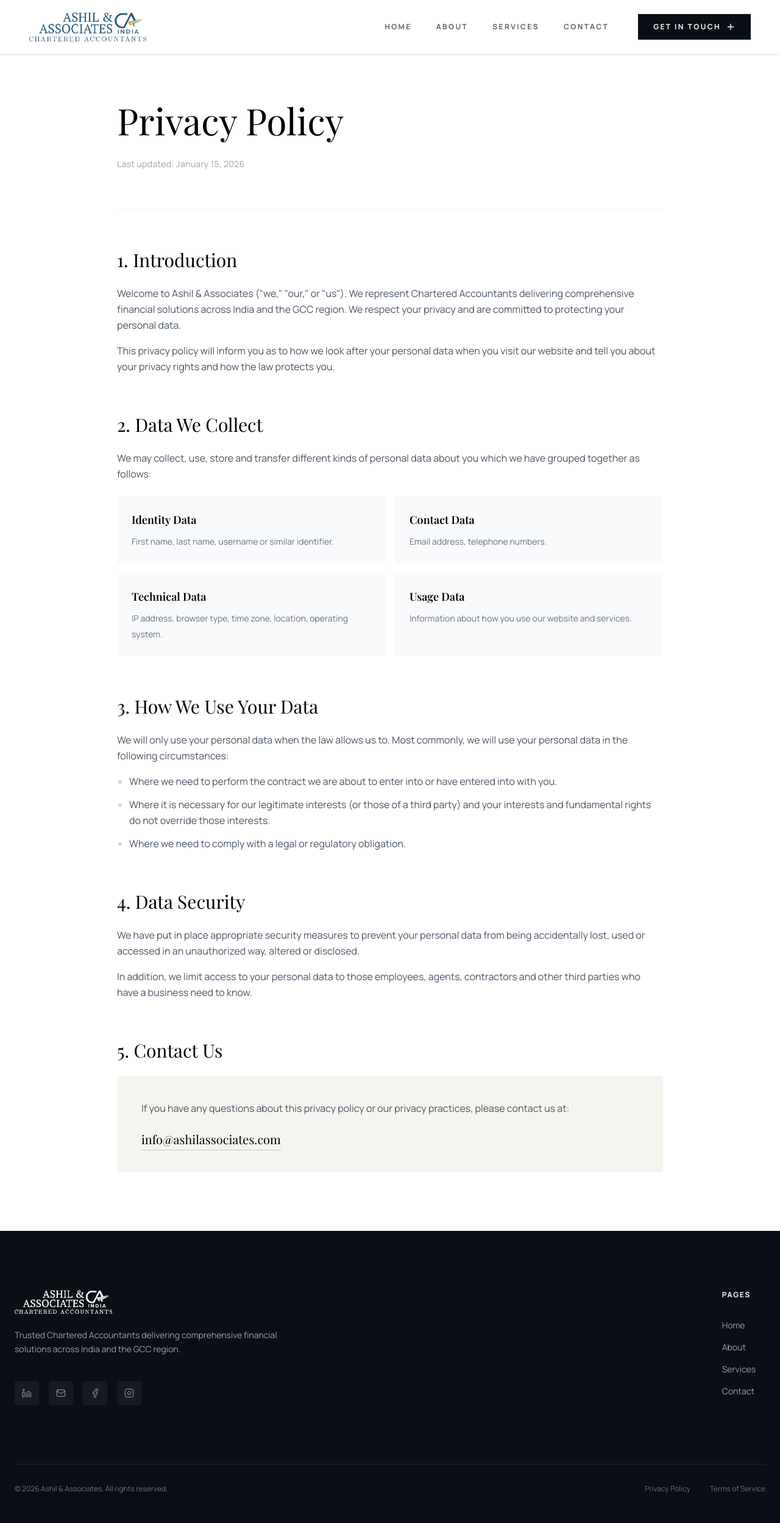
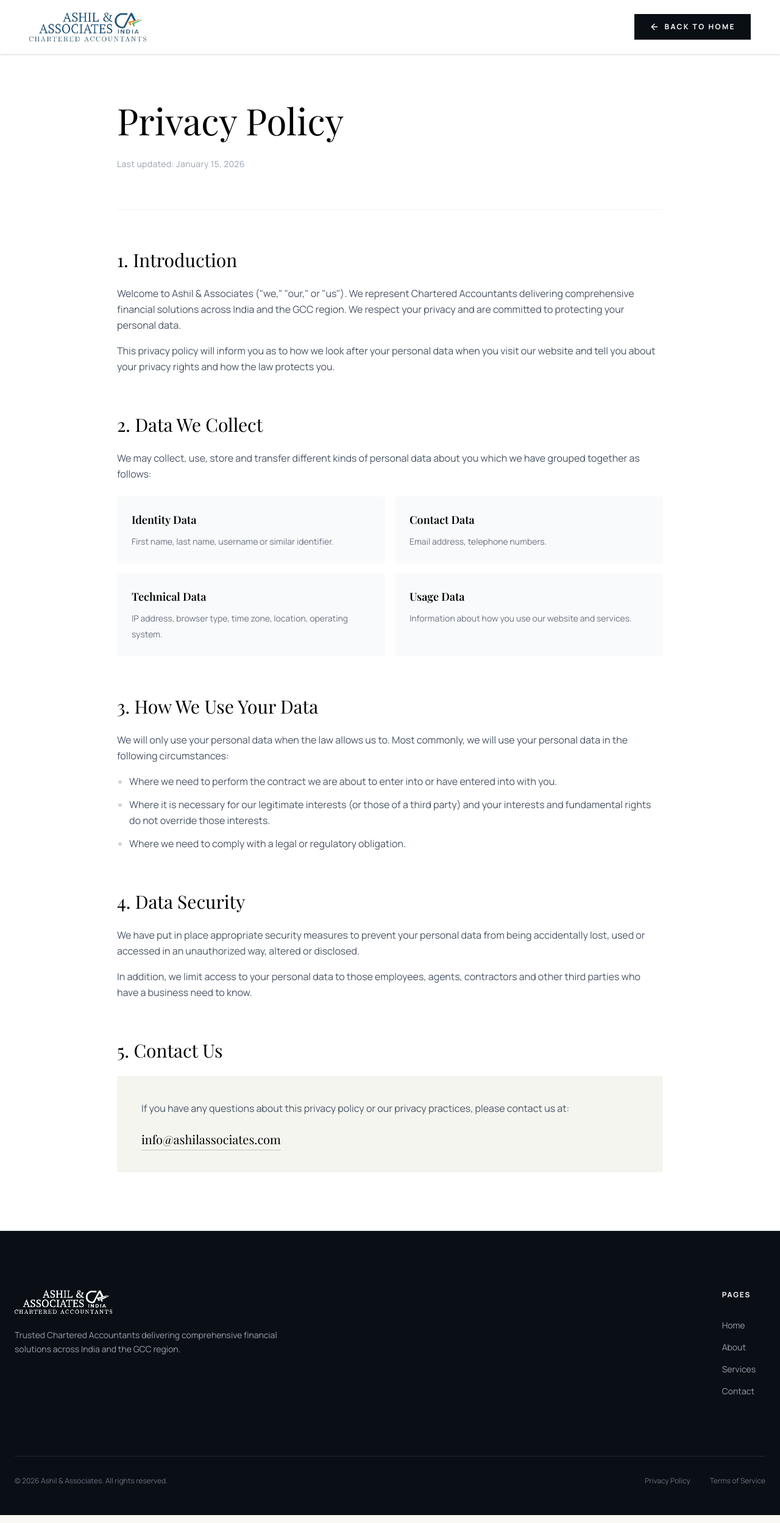
Before and after one commit to AsilMehaboob/Ashil-Associates, a Next.js app: page /privacy-policy in a window 1280 px wide. Shown: the whole page at 61% size. Built offline with nearby package versions, Linux system fonts and the light colour scheme.

Commit message:
some edits

```diff
--- a/components/Contact.tsx
+++ b/components/Contact.tsx
@@ -90,14 +90,7 @@ export default function Contact() {
                     ) : (
                       detail.lines.map((line, i) => {
                         let href: string | undefined;
-                        if (detail.icon === "phone") {
-                          // Extract all digits from the line
-                          const digits = line.replace(/\D/g, "");
-                          if (digits.length >= 10) {
-                            // Format as Indian phone number
-                            href = `tel:+91${digits}`;
-                          }
-                        } else if (detail.icon === "mail") {
+                        if (detail.icon === "mail") {
                           href = `mailto:${line}`;
                         } else if (detail.icon === "globe") {
                           href = `https://${line.replace(/^https?:\/\//, "")}`;
@@ -107,8 +100,14 @@ export default function Contact() {
                           <a
                             key={i}
                             href={href}
-                            target={detail.icon === "globe" ? "_blank" : undefined}
-                            rel={detail.icon === "globe" ? "noopener noreferrer" : undefined}
+                            target={
+                              detail.icon === "globe" ? "_blank" : undefined
+                            }
+                            rel={
+                              detail.icon === "globe"
+                                ? "noopener noreferrer"
+                                : undefined
+                            }
                             className="block text-sm font-medium text-[var(--color-midnight-500)] leading-relaxed hover:text-[var(--color-midnight-900)] transition-colors"
                           >
                             {line}
--- a/components/Footer.tsx
+++ b/components/Footer.tsx
@@ -4,17 +4,9 @@ import { FOOTER_CONTENT } from "@/constants";
 import Image from "next/image";
 import Link from "next/link";
 
-import { Linkedin, Mail, Facebook, Instagram } from "lucide-react";
 import { motion } from "framer-motion";
 
 export default function Footer() {
-  const SocialIcons = {
-    linkedin: Linkedin,
-    mail: Mail,
-    facebook: Facebook,
-    instagram: Instagram,
-  };
-
   return (
     <footer className="bg-[#090f15] text-white pt-24 pb-12 px-6 border-t border-white/5">
       <motion.div
@@ -39,24 +31,6 @@ export default function Footer() {
             <p className="text-sm text-gray-400 leading-relaxed font-sans max-w-md mb-10">
               {FOOTER_CONTENT.description}
             </p>
-            <div className="flex gap-4">
-              {Object.keys(SocialIcons).map((key) => {
-                const Icon = SocialIcons[key as keyof typeof SocialIcons];
-                return (
-                  <a
-                    key={key}
-                    href="#"
-                    aria-label={`Visit our ${key} page`}
-                    className="w-10 h-10 bg-[#151b21] flex items-center justify-center rounded-sm hover:bg-[#1e252c] transition-colors duration-300 group"
-                  >
-                    <Icon
-                      className="w-4 h-4 text-gray-400 group-hover:text-white transition-colors duration-300"
-                      strokeWidth={1.5}
-                    />
-                  </a>
-                );
-              })}
-            </div>
           </div>
 
           {/* Right Columns: Links */}
--- a/components/Nav.tsx
+++ b/components/Nav.tsx
@@ -2,7 +2,7 @@
 
 import Image from "next/image";
 import Link from "next/link";
-import { Plus, Menu, X } from "lucide-react";
+import { Plus, Menu, X, ArrowLeft } from "lucide-react";
 import { useState, useEffect } from "react";
 import { motion, AnimatePresence } from "framer-motion";
 import { usePathname } from "next/navigation";
@@ -27,6 +27,8 @@ export default function Nav() {
   // Pages that should have visible navbar from the start
   const pagesWithVisibleNavbar = ["/privacy-policy", "/terms-of-service"];
   const shouldStartVisible = pagesWithVisibleNavbar.includes(pathname || "");
+  const isNavActive = isScrolled || shouldStartVisible || isMobileMenuOpen;
+  const isHomePage = pathname === "/";
 
   useEffect(() => {
     // If on a page that needs visible navbar, set scrolled state immediately
@@ -60,13 +62,13 @@ export default function Nav() {
     <>
       <motion.nav
         className={`fixed top-0 left-0 w-full z-50 transition-all duration-300 ${
-          isScrolled || isMobileMenuOpen
+          isNavActive
             ? "bg-white shadow-sm border-b border-gray-100 py-3"
             : "bg-transparent py-6 md:py-8"
         }`}
-        initial={{ y: -100 }}
-        animate={{ y: 0 }}
-        transition={{ duration: 0.6 }}
+        // initial={{ y: -100 }}
+        // animate={{ y: 0 }}
+        // transition={{ duration: 0.6 }}
       >
         <div className="max-w-7xl mx-auto px-6 sm:px-8 lg:px-12 h-16 flex items-center justify-between">
           {/* Logo */}
@@ -76,11 +78,7 @@ export default function Nav() {
             onClick={closeMobileMenu}
           >
             <Image
-              src={
-                isScrolled || isMobileMenuOpen
-                  ? "/logo-transparent.png"
-                  : "/logo-white.png"
-              }
+              src={isNavActive ? "/logo-transparent.png" : "/logo-white.png"}
               alt="Ashil & Associates"
               fill
               className="object-contain object-left"
@@ -90,7 +88,8 @@ export default function Nav() {
 
           <div className="hidden lg:flex items-center gap-12">
             <div className="flex items-center gap-10">
-              {NAV_LINKS.map((link) => (
+              {isHomePage &&
+                NAV_LINKS.map((link) => (
                   <a
                     key={link.label}
                     href={link.href}
@@ -98,7 +97,7 @@ export default function Nav() {
                       handleSmoothScroll(e, link.href.replace("#", ""))
                     }
                     className={`text-xs font-bold tracking-[0.2em] transition-colors font-sans cursor-pointer hover:text-[var(--color-midnight-900)] ${
-                    isScrolled
+                      isNavActive
                         ? "text-[var(--color-midnight-600)]"
                         : "text-white/90 hover:text-white"
                     }`}
@@ -108,11 +107,12 @@ export default function Nav() {
                 ))}
             </div>
 
+            {isHomePage ? (
               <a
                 href="#contact"
                 onClick={(e) => handleSmoothScroll(e, "contact")}
                 className={`flex items-center gap-2 px-6 py-3 text-xs font-bold tracking-[0.2em] transition-all duration-300 border font-sans cursor-pointer uppercase ${
-                isScrolled
+                  isNavActive
                     ? "bg-[var(--color-midnight-950)] text-white hover:bg-[var(--color-midnight-800)] border-[var(--color-midnight-950)]"
                     : "bg-white/10 text-white hover:bg-white hover:text-[var(--color-midnight-950)] border-white/20 hover:border-white backdrop-blur-sm"
                 }`}
@@ -120,6 +120,19 @@ export default function Nav() {
                 GET IN TOUCH
                 <Plus className="w-4 h-4" strokeWidth={2} />
               </a>
+            ) : (
+              <Link
+                href="/"
+                className={`flex items-center gap-2 px-6 py-3 text-xs font-bold tracking-[0.2em] transition-all duration-300 border font-sans cursor-pointer uppercase ${
+                  isNavActive
+                    ? "bg-[var(--color-midnight-950)] text-white hover:bg-[var(--color-midnight-800)] border-[var(--color-midnight-950)]"
+                    : "bg-white/10 text-white hover:bg-white hover:text-[var(--color-midnight-950)] border-white/20 hover:border-white backdrop-blur-sm"
+                }`}
+              >
+                <ArrowLeft className="w-4 h-4" strokeWidth={2} />
+                BACK TO HOME
+              </Link>
+            )}
           </div>
 
           {/* Mobile Menu Button */}
@@ -136,7 +149,9 @@ export default function Nav() {
             ) : (
               <Menu
                 className={`w-8 h-8 ${
-                  isScrolled ? "text-[var(--color-midnight-900)]" : "text-white"
+                  isNavActive
+                    ? "text-[var(--color-midnight-900)]"
+                    : "text-white"
                 }`}
                 strokeWidth={1.5}
               />
@@ -156,7 +171,8 @@ export default function Nav() {
             className="fixed inset-0 bg-white z-40 lg:hidden pt-28 px-6 flex flex-col"
           >
             <div className="flex flex-col items-center justify-center space-y-8 h-full pb-28">
-              {NAV_LINKS.map((link, index) => (
+              {isHomePage &&
+                NAV_LINKS.map((link, index) => (
                   <motion.a
                     key={link.label}
                     href={link.href}
@@ -173,6 +189,7 @@ export default function Nav() {
                   </motion.a>
                 ))}
 
+              {isHomePage ? (
                 <motion.a
                   href="#contact"
                   initial={{ opacity: 0, y: 20 }}
@@ -187,6 +204,22 @@ export default function Nav() {
                   GET IN TOUCH
                   <Plus className="w-5 h-5" strokeWidth={2} />
                 </motion.a>
+              ) : (
+                <motion.div
+                  initial={{ opacity: 0, y: 20 }}
+                  animate={{ opacity: 1, y: 0 }}
+                  transition={{ delay: 0.5 }}
+                >
+                  <Link
+                    href="/"
+                    onClick={closeMobileMenu}
+                    className="flex items-center gap-2 bg-[var(--color-midnight-950)] text-white px-8 py-4 text-xs font-bold tracking-[0.2em] hover:bg-[var(--color-midnight-800)] transition-colors font-sans uppercase mt-8"
+                  >
+                    <ArrowLeft className="w-5 h-5" strokeWidth={2} />
+                    BACK TO HOME
+                  </Link>
+                </motion.div>
+              )}
             </div>
           </motion.div>
         )}
--- a/components/Team.tsx
+++ b/components/Team.tsx
@@ -38,7 +38,7 @@ export default function Team() {
 
         {/* Grid */}
         <div className="grid grid-cols-1 md:grid-cols-2 lg:grid-cols-3 gap-8">
-          {TEAM_CONTENT.members.map((member, index) => (
+          {TEAM_CONTENT.members.map((member: any, index) => (
             <motion.div
               key={member.name}
               className="group"
@@ -66,6 +66,7 @@ export default function Team() {
                 {member.description}
               </p>
 
+              {member.socials && (
                 <div className="flex gap-3">
                   <a
                     href={member.socials.linkedin}
@@ -82,6 +83,7 @@ export default function Team() {
                     <SocialIcon name="mail" />
                   </a>
                 </div>
+              )}
             </motion.div>
           ))}
         </div>
```
Also changed, not shown: constants/index.ts (+20 -24 lines). Lines whose indentation alone changed are shown as unchanged.
